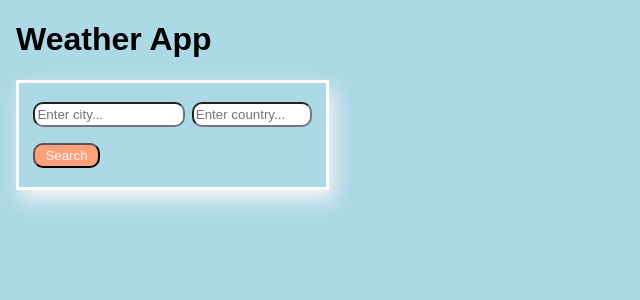
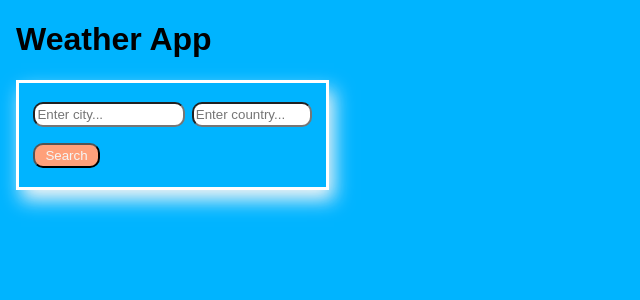
Before and after one commit to tholmes59/weather-forecast-app, a React (Create React App) app: page / in a window 1280 px wide. Shown: the top 300 px of the page, without its empty margins (0-640 px from the left). Built offline with nearby package versions, Linux system fonts and the light colour scheme; no server answers.

Commit message:
change background color

```diff
--- a/src/App.css
+++ b/src/App.css
@@ -1,7 +1,7 @@
 html, body {
   margin: 0;
   padding: 0;
-  background: lightblue;
+  background: #00b4ff;
 }
 
 body {
```
